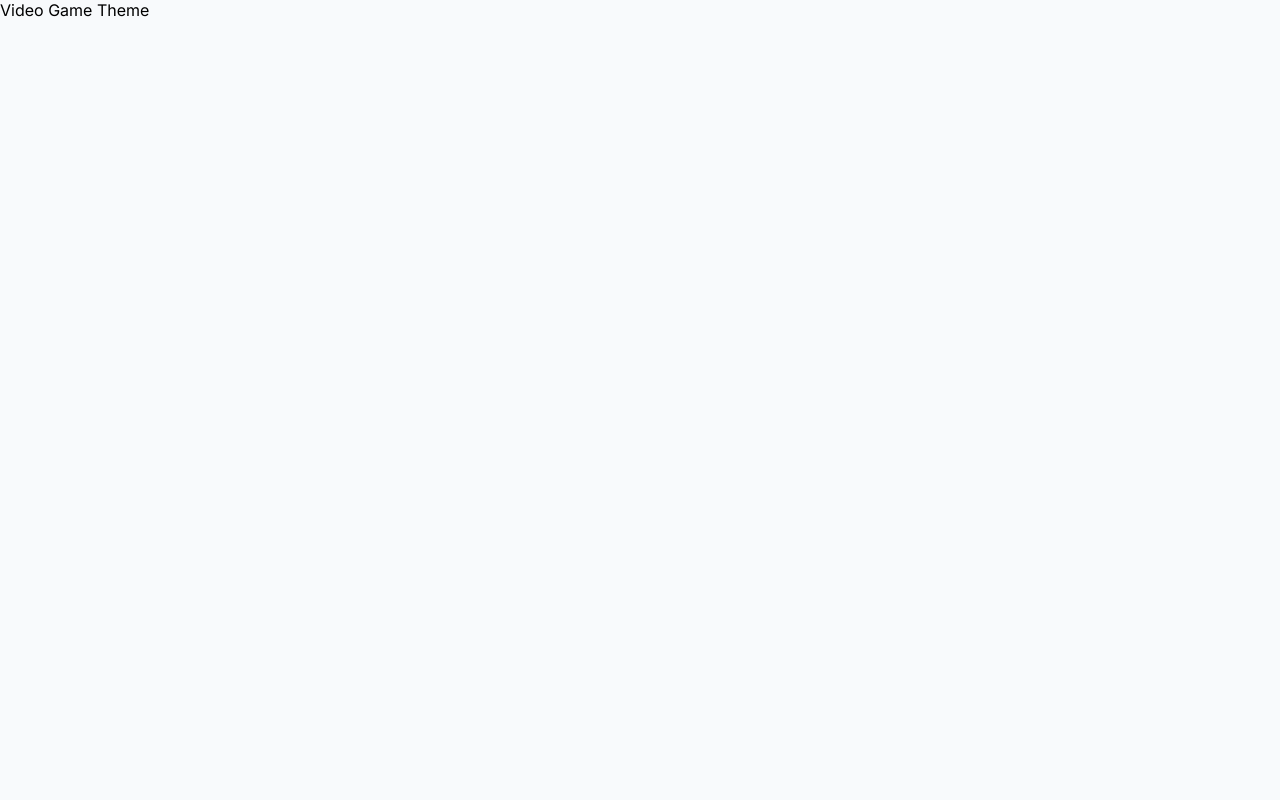
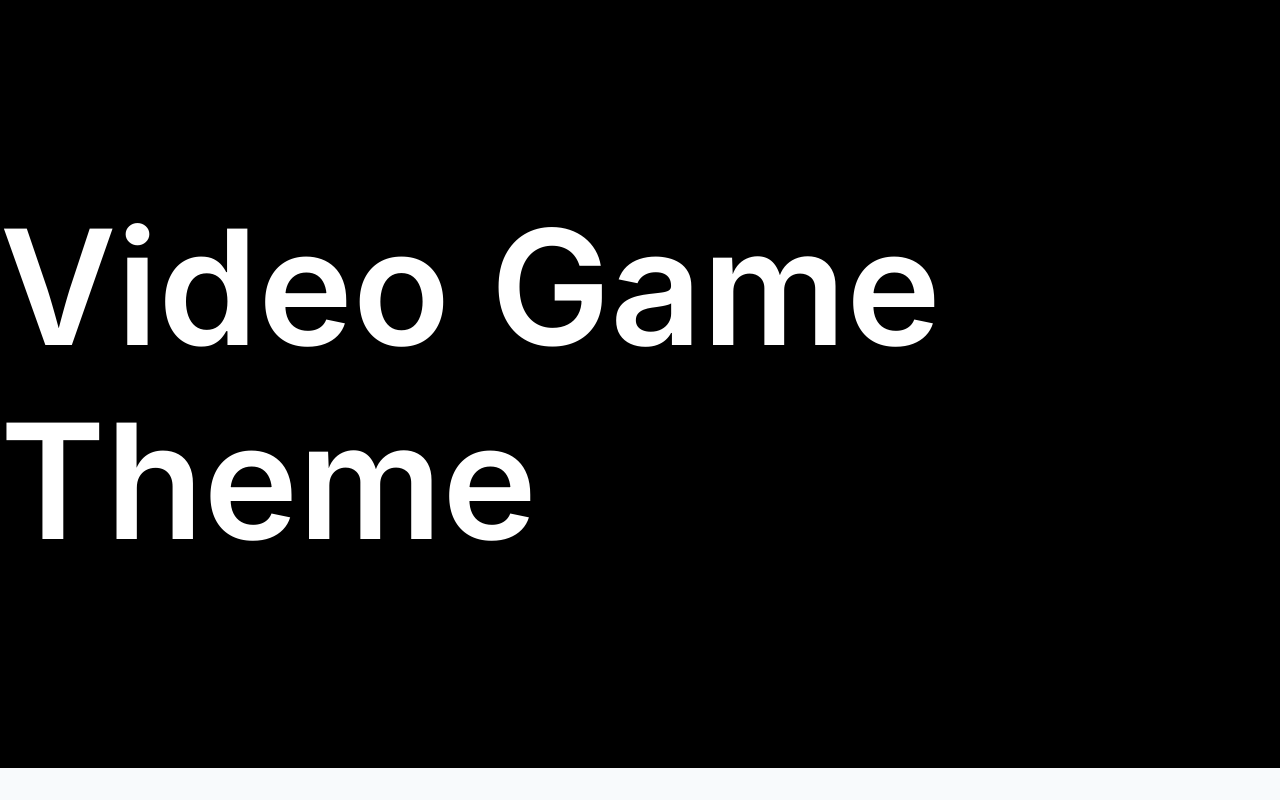
Before and after one commit to morangoo/jinki, a Next.js app: page /layouts/video-game in a window 1280 px wide. Built offline with nearby package versions, Linux system fonts and the light colour scheme.

Commit message:
[update] + Tokyo Theme

```diff
--- a/app/context/themes.ts
+++ b/app/context/themes.ts
@@ -1,6 +1,7 @@
 export const themes = [
   { name: "video-game", mode: "any" },
   { name: "manga", mode: "any" },
+  { name: "tokyo", mode: "any" },
 ] as const;
 
 export type ThemeType = typeof themes[number]["name"];
--- /dev/null
+++ b/app/layouts/tokyo/layout.tsx
@@ -0,0 +1,9 @@
+import "@/app/layouts/tokyo/styles/tokyo.css";
+
+export default function TokyoLayout({ children }: { children: React.ReactNode }) {
+  return (
+    <div className="tokyo-layout">
+      {children}
+    </div>
+  );
+}
--- /dev/null
+++ b/app/layouts/video-game/layout.tsx
@@ -0,0 +1,9 @@
+import "@/app/layouts/video-game/styles/video-game.css";
+
+export default function VideoGameLayout({ children }: { children: React.ReactNode }) {
+  return (
+    <div className="video-game-layout">
+      {children}
+    </div>
+  );
+}
--- a/app/layouts/video-game/page.tsx
+++ b/app/layouts/video-game/page.tsx
@@ -1,3 +1,10 @@
-export default function Page() {
-    return (<div>Video Game Theme</div>);
+import VideoGameLayout from "./layout";
+export default function VideoGameTheme() {
+    return (
+        <VideoGameLayout>
+            <div style={{ display: "flex", alignItems: "center", justifyContent: "center"}}>
+                <h1 style={{fontSize: "20vh", fontWeight: "bold"}}>Video Game Theme</h1>
+            </div>
+        </VideoGameLayout>
+    );
 }
--- /dev/null
+++ b/app/layouts/video-game/styles/video-game.css
@@ -0,0 +1,9 @@
+.video-game-layout {
+    background-color: #000000;
+    min-height: calc(100vh - 32px);
+    box-sizing: border-box;
+    color: #ffffff;
+    display: flex;
+    align-items: center;
+    justify-content: center;
+}
```
Also changed, not shown: app/layouts/tokyo/page.tsx (added, +10 -0 lines), app/layouts/tokyo/styles/tokyo.css (added, +9 -0 lines).
